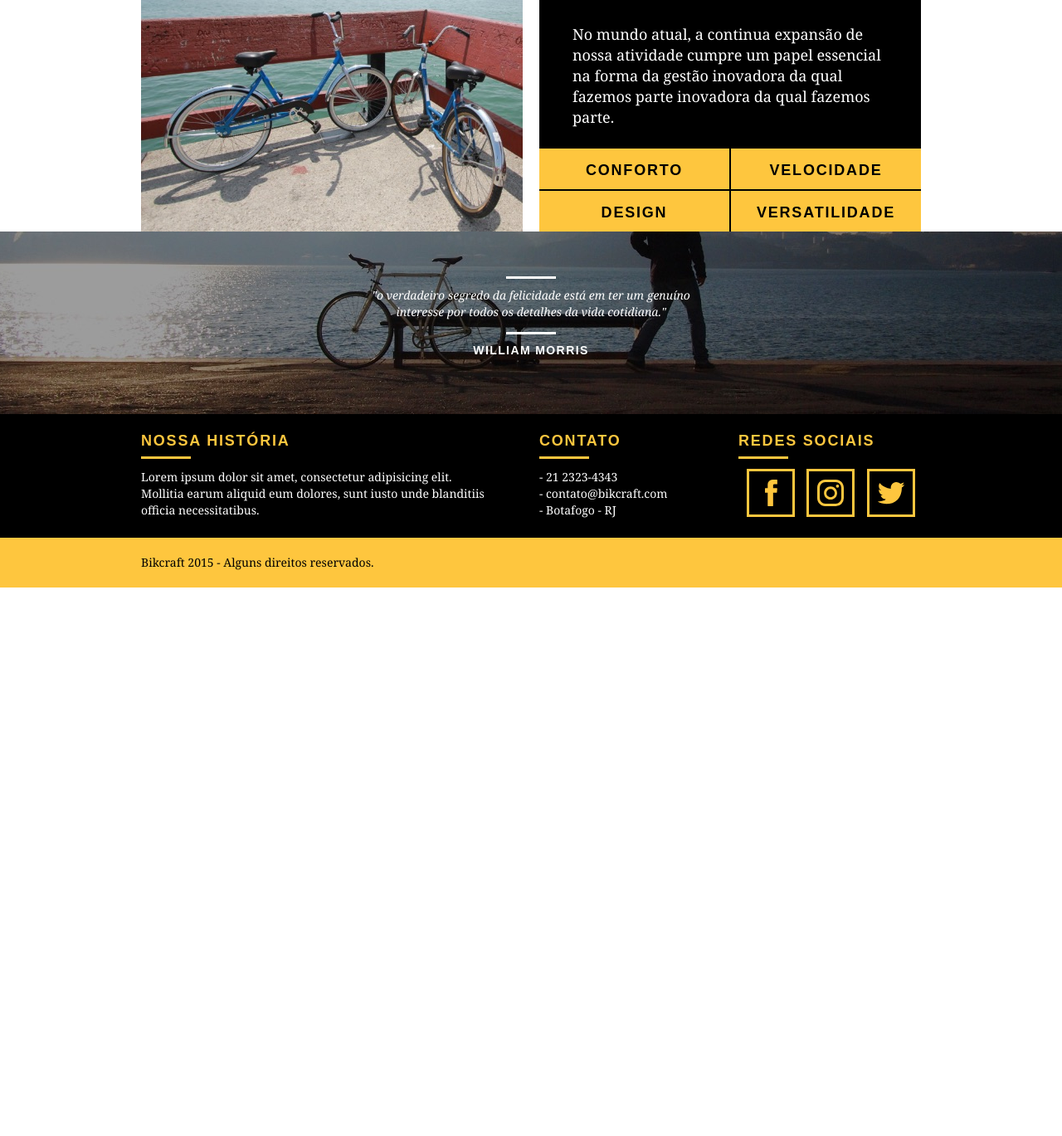
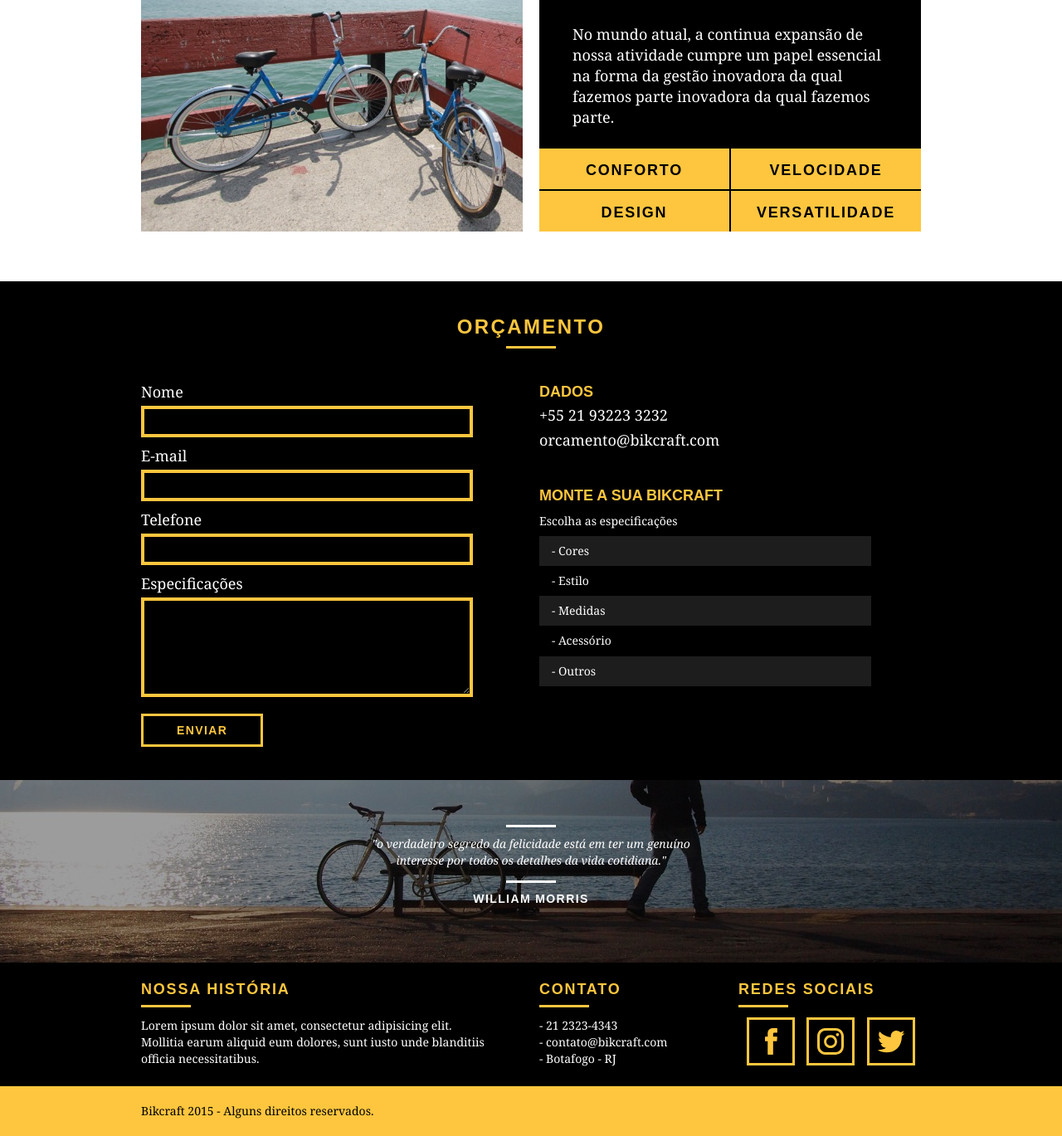
Before and after one commit to tyson-neves/Bikcraft, a PHP site: page /produtos.html in a window 1280 px wide. Shown: the part 1897-3266 px from the top of the page at 83% size. Before the commit the page ends 2605 px from the top, so only its background shows below. Run offline with PHP 8.4, Linux system fonts and the light colour scheme.

Commit message:
atualização pagina de produtos
finalização do css da pagina de produtos.

```diff
--- a/css/produtos.css
+++ b/css/produtos.css
@@ -82,3 +82,105 @@
 .produto_info ul li:nth-child(even) { /* pega todos os números impares da lista */
     margin-left: 2px;
 }
+
+/* Orçamento */
+
+.orcamento {
+    background: black;
+    width: 100%;
+    margin-top: 60px;
+    padding: 40px 0;
+
+}
+.orcamento h2 {
+    color: #fec63e;
+
+}
+.orcamento h2:after {
+    background: #fec63e;
+}
+.form {
+    padding-right: 60px;
+}
+.form label {
+    display: block;
+    color: white;
+    font-family: Georgia, 'Times New Roman', Times, serif;
+    font-size: 18px;
+    line-height: 25px;
+    margin-bottom: 4px;
+}
+.form input {
+    display: block;
+    width: 100%;
+    border: 4px solid #fec63e;
+    background: none;
+    color: white;
+    padding: 7px 10px;
+    margin-bottom: 10px;
+    outline: none;
+    font-size: 14px;
+    font-family: Georgia, 'Times New Roman', Times, serif;
+}
+
+.form textarea {
+    display: block;
+    width: 100%;
+    height: 120px;
+    border: 4px solid #fec63e;
+    background: none;
+    color: white;
+    padding: 7px 10px;
+    margin-bottom: 20px;
+    outline: none;
+    font-size: 14px;
+    font-family: Georgia, 'Times New Roman', Times, serif;
+}
+.form button {
+    padding: 7px 40px;
+    background: none;
+
+}
+
+.orcamento_dados {
+    color: white;
+
+}
+
+.orcamento_dados h3 {
+    font-size: 18px;
+    line-height: 25px;
+    font-weight: bold;
+    text-transform: uppercase;
+    color: #fec63e;
+
+}
+.orcamento_dados span {
+    display: block;
+    font-size: 18px;
+    line-height: 30px;
+    font-family: Georgia, 'Times New Roman', Times, serif;
+
+
+
+}
+.dados_email {
+    margin-bottom: 40px;
+}
+
+.orcamento_dados ul {
+    padding-right: 60px;
+}
+
+.orcamento_dados ul li {
+    font-family: Georgia, 'Times New Roman', Times, serif;
+    font-size: 14px;
+    padding: 10px 15px;
+}
+.orcamento_dados ul li:nth-child(odd) {
+    background: #1d1d1d;
+
+}
+.orcamento_dados p {
+    margin: 8px 0;
+}
--- a/produtos.html
+++ b/produtos.html
@@ -118,7 +118,41 @@
 
         </section>
 
+        <section class="orcamento">
+            <div class="container">
+                <div>
+                    <h2 class="subtitulo">Orçamento</h2>
+                    <form id="form_orcamento" class="grid-8 form" >
+                        <label for="nome">Nome</label>
+                        <input type="text" id="nome">
+                        <label for="email">E-mail</label>
+                        <input type="text" id="email">
+                        <label for="telefone">Telefone</label>
+                        <input type="text" id="telefone">
+                        <label for="espec">Especificações</label>
+                        <textarea name="espec" id="espec"></textarea>
+                        <button type="submit" class="btn">Enviar</button>
+                    </form>
+                    <div class="orcamento_dados grid-8">
+                        <h3>Dados</h3>
+                        <span>+55 21 93223 3232</span>
+                        <span class="dados_email">orcamento@bikcraft.com</span>
+                        <h3>Monte a sua Bikcraft</h3>
+                        <p>Escolha as especificações</p>
+                        <ul>
+                            <li>- Cores</li>
+                            <li>- Estilo</li>
+                            <li>- Medidas</li>
+                            <li>- Acessório</li>
+                            <li>- Outros</li>
+                        </ul>
+                    </div>
 
+
+                </div>
+            </div>
+
+        </section>
 
         <section class="quebra">
 
```
